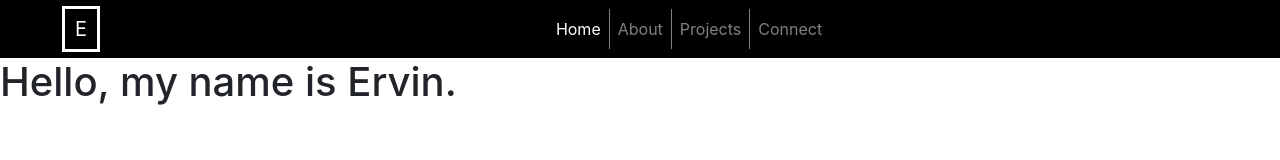
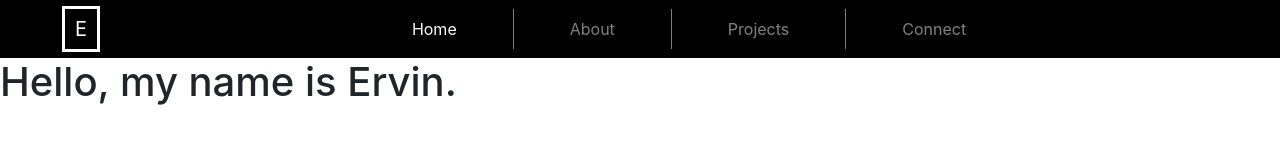
Before and after one commit to ervinCodes/LandingPage, a website: page index.html in a window 1280 px wide. Drawn offline with nearby package versions, Linux system fonts and the light colour scheme.

Commit message:
Navbar Toggle

```diff
--- a/css/styles.css
+++ b/css/styles.css
@@ -1,6 +1,8 @@
 .navbar {
     background-color: black;
 }
+
+
 
 .rightBorder {
     border-right: 1px solid;
--- a/index.html
+++ b/index.html
@@ -17,39 +17,40 @@
 </head>
 <body>
     <!-- Navbar -->
-    <nav class="navbar navbar-expand-sm sticky-top navbar-dark">
+    <nav class="navbar navbar-expand-md sticky-top navbar-dark">
         <a class="navbar-brand ml-5" href="#" id="brand">
             E
         </a>
-        <div class="container text-center">
             <button class="navbar-toggler ml-auto" type="button" data-toggle="collapse" data-target="#homeNavbar">
-                <span class="navbar-toggler-icon"></span>
+                <span class="navbar-toggler-icon">
+
+                </span>
             </button>
             <div class="collapse navbar-collapse text-center" id="homeNavbar">
                 <ul class="navbar-nav mx-auto">
-                    <li class="nav-item active rightBorder text-center">
+                    <li class="nav-item active rightBorder px-5">
                         <a class="nav-link underline" href="#">
                             <span>Home</span>
                         </a>
                     </li>
-                    <li class="nav-item rightBorder">
+                    <li class="nav-item rightBorder px-5">
                         <a class="nav-link" href="#">
                             About
                         </a>
                     </li>
-                    <li class="nav-item rightBorder">
+                    <li class="nav-item rightBorder px-5">
                         <a class="nav-link" href="#">
                             Projects
                         </a>
                     </li>
-                    <li class="nav-item">
+                    <li class="nav-item px-5">
                         <a class="nav-link" href="#">
                             Connect
                         </a>
                     </li>
                 </ul>
             </div>
-        </div>
+
     </nav>
     <header>
         <h1>Hello, my name is Ervin.</h1>
```
